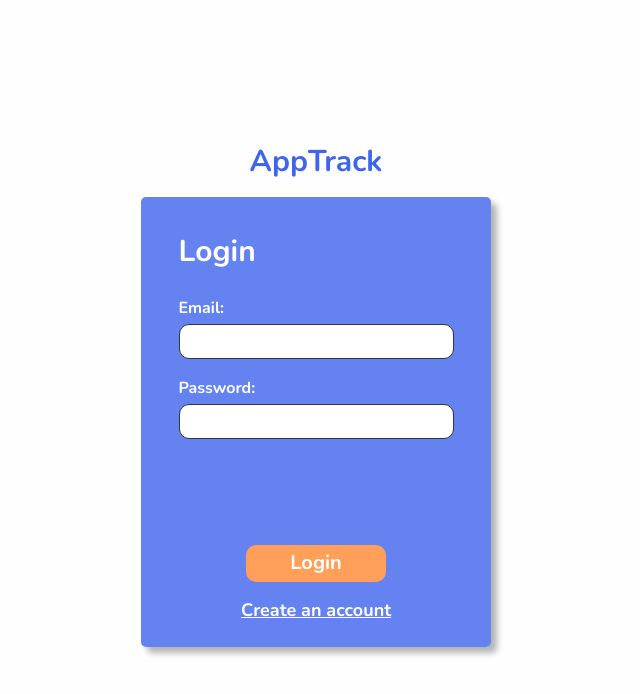
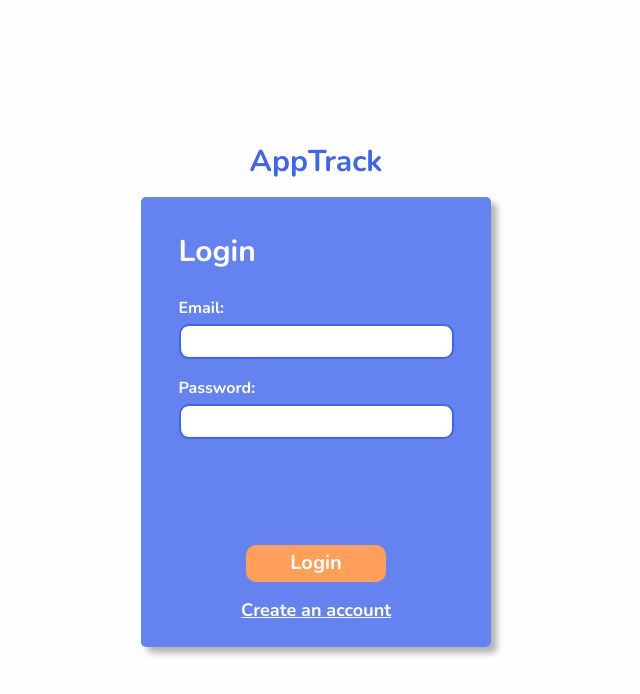
Before and after one commit to JohnSalinas123/AppTrack, a React (Vite) app in the folder frontend/: page /login in a window 1280 px wide. Shown: the top 694 px of the page, without its empty margins (324-964 px from the left). Built offline with nearby package versions, Linux system fonts and the light colour scheme; no server answers.

Commit message:
changed style of login page field borders

```diff
--- a/frontend/src/pages/LoginPage.css
+++ b/frontend/src/pages/LoginPage.css
@@ -49,7 +49,7 @@
 .login-field {
 	width: 275px;
 	height: 35px;
-	border: 1px solid var(--main-off-black);
+	border: 2px solid rgba(62, 101, 238, 1);
 	border-radius: 10px;
 	font-size: 16px;
 	padding: 0px 10px;
```
